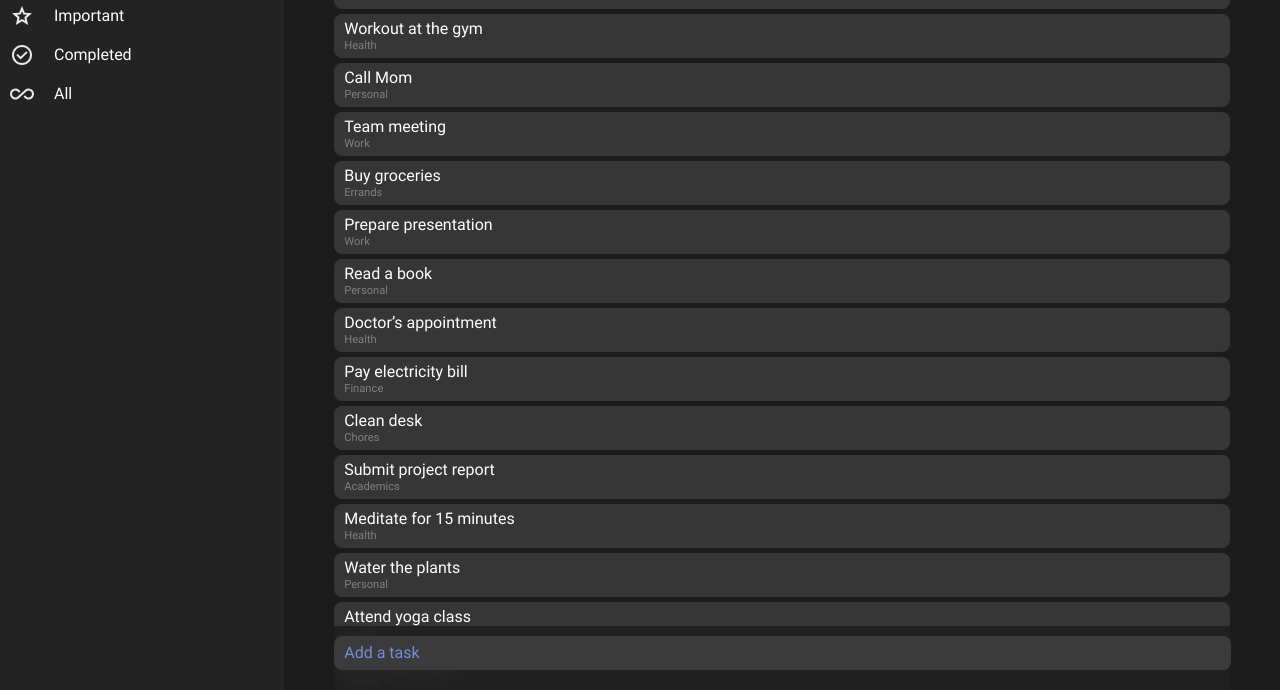
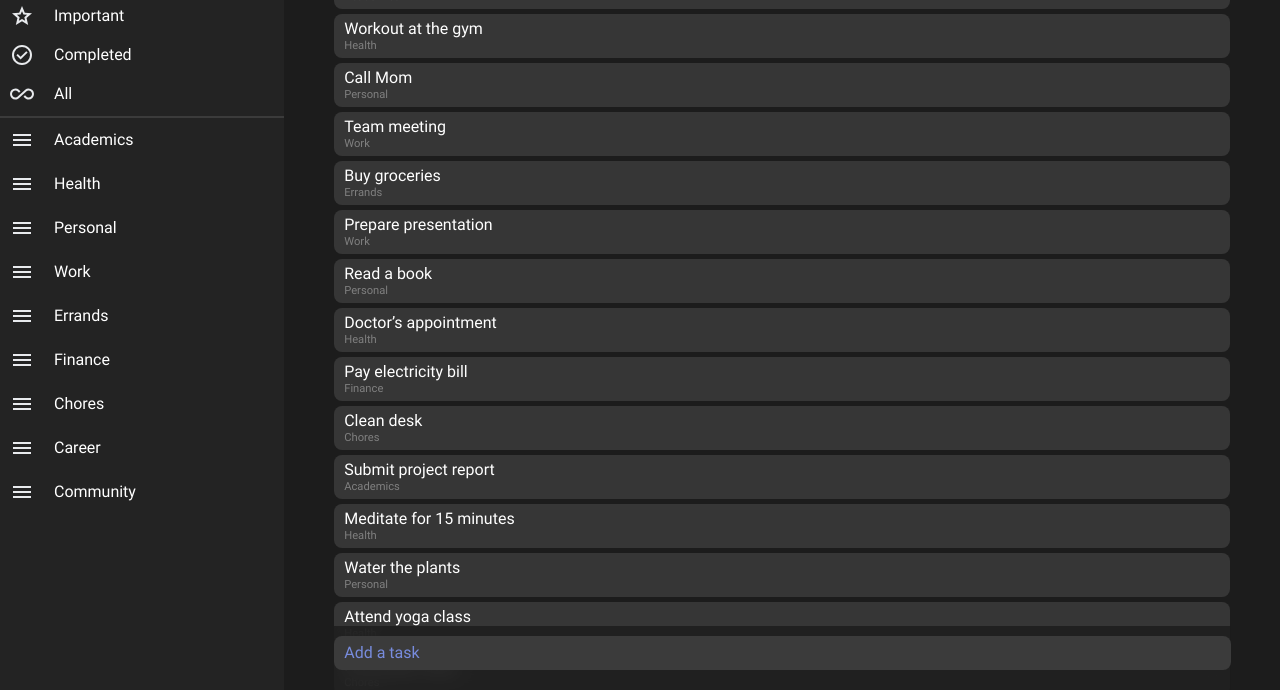
Before and after one commit to yogi1308/to-do-list, a website built with webpack: page src/template.html in a window 1280 px wide. Shown: the part 110-800 px from the top of the page. Built offline with nearby package versions, Linux system fonts and the light colour scheme.

Commit message:
added groups in the sidebar and enabled sorting via groups

```diff
--- a/src/sidebar.js
+++ b/src/sidebar.js
@@ -3,6 +3,7 @@ import star from './images/star.svg';
 import completed from './images/completed.svg';
 import all from './images/all.svg'
 import { tasks, tasksData } from './tasks-data.js';
+import listIcon from './images/group.svg'
 
 export default function sidebar() {
     const sidebar = document.querySelector('#sidebar');
@@ -43,7 +44,40 @@ function sidebarItems() {
             chooseDisplay(item.name);
         });
     });
+    displayLists()
+}
 
+function displayLists() {
+    const sidebar = document.querySelector('#sidebar')
+    const groupDiv = document.createElement('div')
+    groupDiv.classList.add('groupDiv')
+    groupDiv.style.height = `calc(100vh - ${document.querySelector('.sidebar-list').clientHeight}px)`;
+    const groupArray = []
+    tasksData.forEach(task => {
+        if (!groupArray.includes(task.group)) {groupArray.push(task.group);}
+    });
+
+    groupArray.forEach(group => {
+        const taskGroup = document.createElement('div');
+        taskGroup.classList.add('taskGroup');
+        const groupIcon = document.createElement('img');
+        groupIcon.src = listIcon;
+        const groupName = document.createElement('p');
+        groupName.textContent = group;
+        taskGroup.appendChild(groupIcon);
+        taskGroup.appendChild(groupName);
+        groupDiv.appendChild(taskGroup);
+        taskGroup.addEventListener('click', groupSort)
+    })
+    sidebar.appendChild(groupDiv);
+}
+
+function groupSort(event) {
+    const group = event.target.closest('.taskGroup').querySelector('p').textContent;
+    document.querySelector('.task-list').textContent = ''
+    tasksData.forEach(task => {
+        if (task.group == group) {displayTask(task);}
+    });
 }
 
 function chooseDisplay(item) {
--- a/src/styles.css
+++ b/src/styles.css
@@ -59,7 +59,7 @@
     grid-template-columns: 1fr 3.5fr;
     height: 100vh;
     width: 100vw;
-    overflow-x: hidden;
+    overflow: hidden;
 }
 
 #main {
@@ -71,11 +71,14 @@
     display: flex;
     flex-direction: column;
     padding-bottom: 80px;
+    overflow-y: auto;
 }
 
 #sidebar {
+    position: sticky;
     background-color: #232323;
     min-width: 200px;
+    color: white;
 }
 
 #add-task {
@@ -155,10 +158,27 @@ input::placeholder {
   align-items: center;
 }
 
+.groupDiv {
+  border-top: 2px solid #3b3b3b;
+  display: flex;
+  flex-direction: column;
+  gap: 20px;
+  padding: 10px;
+  max-height: 400px; /* Set a maximum height */
+  overflow-y: auto;
+}
+
+.taskGroup {
+  display: flex;
+  gap: 20px;
+  align-items: center;
+}
+
+
 
 /* Entire scrollbar container */
 ::-webkit-scrollbar {
-    width: 8px; /* Adjust width for vertical scrollbars */
+    width: 5px; /* Adjust width for vertical scrollbars */
     height: 8px; /* Adjust height for horizontal scrollbars */
 }
 
```
Also changed, not shown: src/images/group.svg (added), 1 other file.
